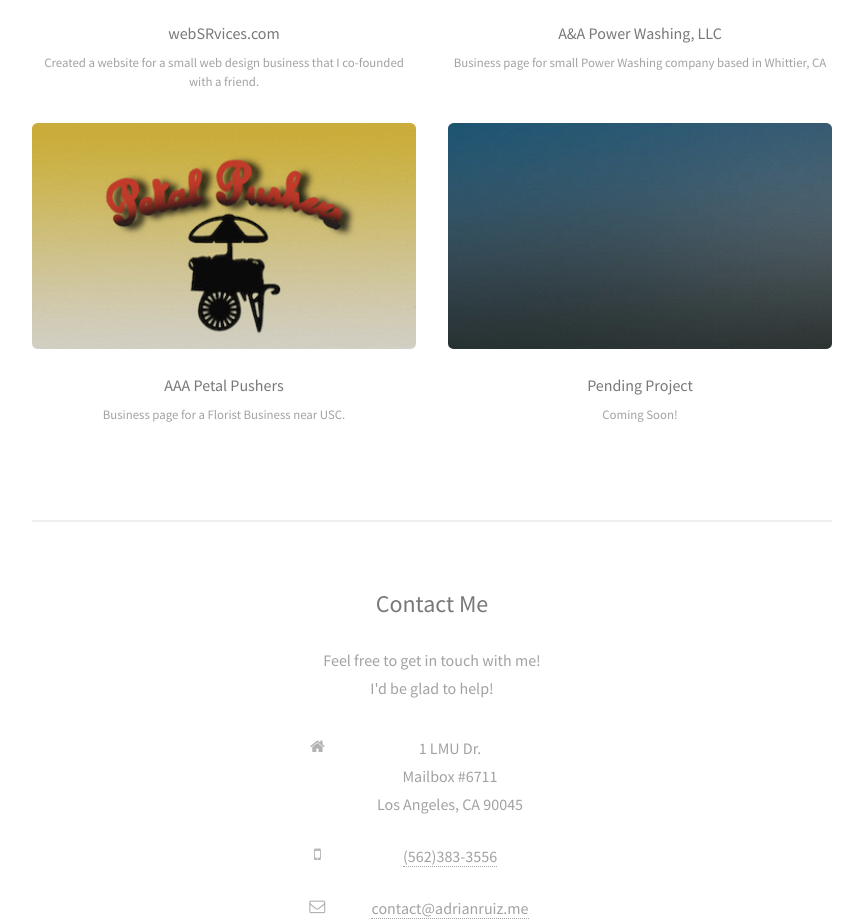
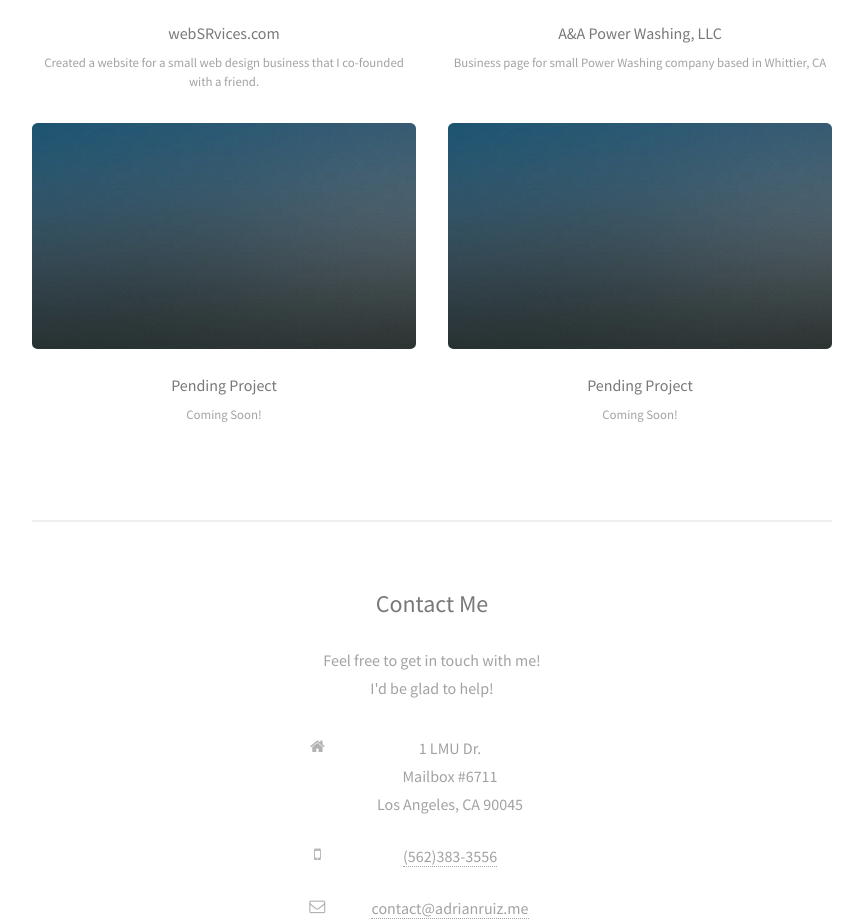
Before and after one commit to ruizadrian/ruizadrian.github.io, a plain HTML site: page homepage.html in a window 1280 px wide. Shown: the part 1167-2090 px from the top of the page, without its empty margins (400-1263 px from the left). Drawn offline with Linux system fonts and the light colour scheme.

Commit message:
Made some changes to portfolio section

```diff
--- a/homepage.html
+++ b/homepage.html
@@ -104,9 +104,9 @@
 								<p>Business page for small Power Washing company based in Whittier, CA</p>
 							</article>
 							<article class="6u 12u$(xsmall) work-item">
-								<a href="http://my.cs.lmu.edu/~aruiz25/petalpushers/" class="image fit thumb"><img src="images/thumbs/03.png" alt="" /></a>
-								<a href="http://my.cs.lmu.edu/~aruiz25/petalpushers/"><h3>AAA Petal Pushers</h3></a>
-								<p>Business page for a Florist Business near USC.</p>
+								<a href="#" class="image fit thumb"><img src="images/thumbs/05.jpg" alt="" /></a>
+								<a href="#"><h3>Pending Project</h3></a>
+								<p>Coming Soon!</p>
 							</article>
 							<article class="6u 12u$(xsmall) work-item">
 								<a href="#" class="image fit thumb"><img src="images/thumbs/05.jpg" alt="" /></a>
```
